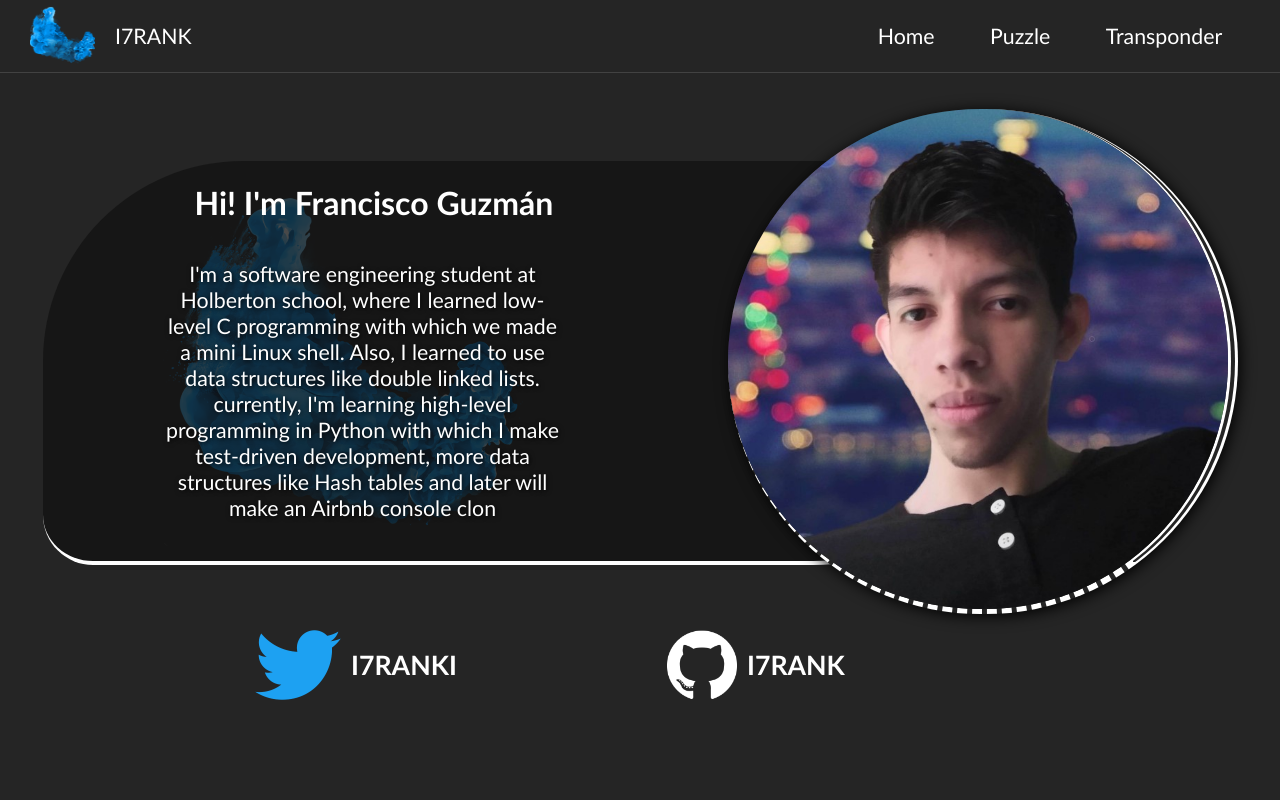
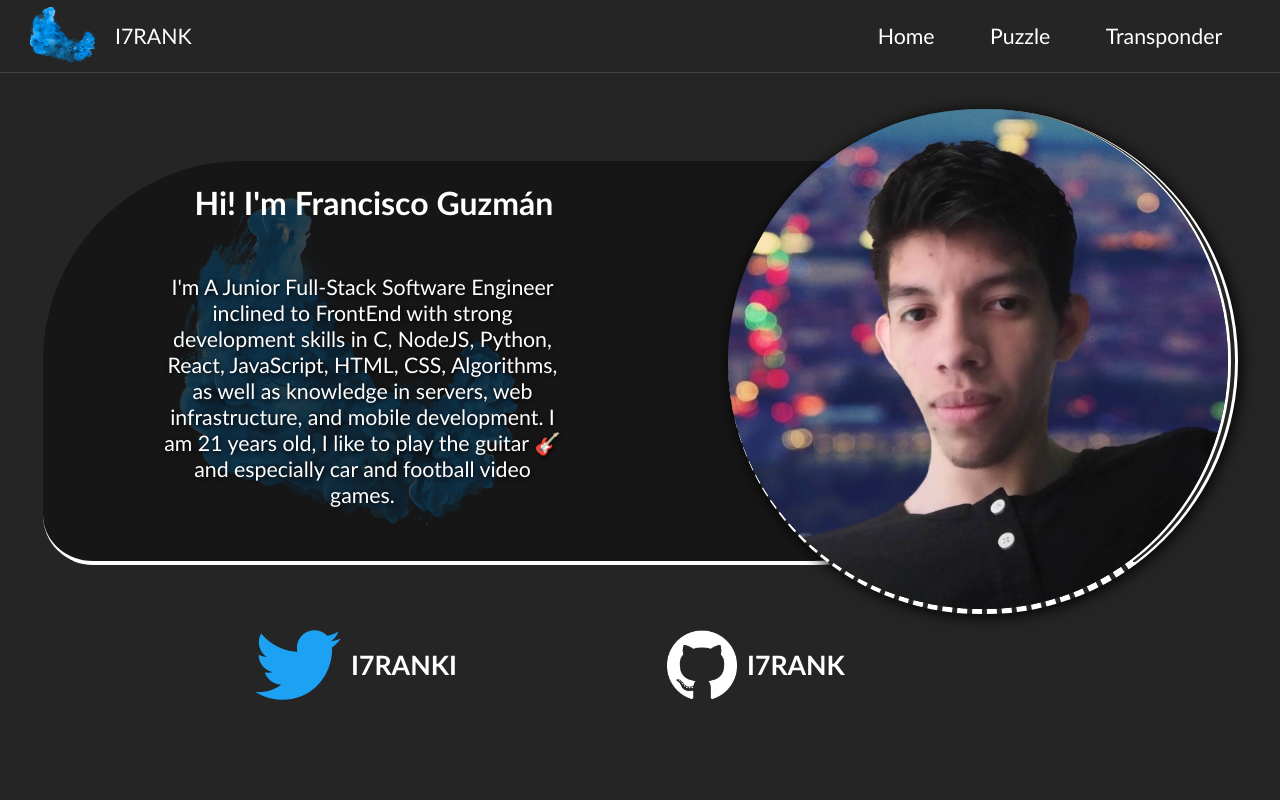
Before and after one commit to I7RANK/I7RANK.github.io, a plain HTML site: page index.html in a window 1280 px wide. Shown: the top 800 px of the page. Drawn offline with Linux system fonts and the light colour scheme.

Commit message:
Update index.html

```diff
--- a/index.html
+++ b/index.html
@@ -27,11 +27,7 @@
                 <div id="div_meinfo">
                     <h1>Hi! I'm Francisco Guzmán</h1>
                     <p id="me_info">
-                        I'm a software engineering student at Holberton school, where I learned low-level C programming
-                        with which we made a mini Linux shell.
-                        Also, I learned to use data structures like double linked lists.
-                        currently, I'm learning high-level programming in Python with which I make test-driven
-                        development, more data structures like Hash tables and later will make an Airbnb console clon
+                        I'm A Junior Full-Stack Software Engineer inclined to FrontEnd with strong development skills in C, NodeJS, Python, React, JavaScript, HTML, CSS, Algorithms, as well as knowledge in servers, web infrastructure, and mobile development. I am 21 years old, I like to play the guitar 🎸 and especially car and football video games.
                     </p>
                 </div>
                 <img src="src/logos/blue.png">
```
